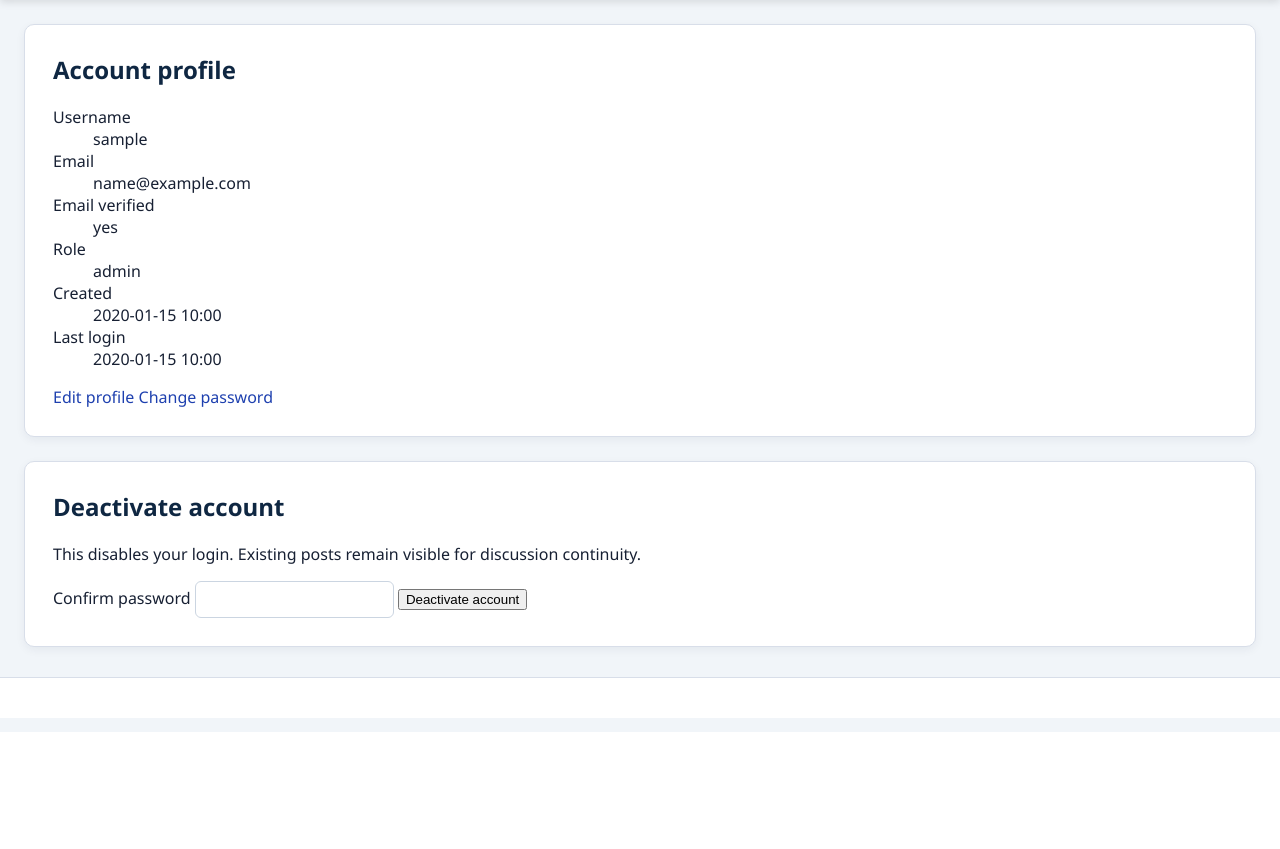
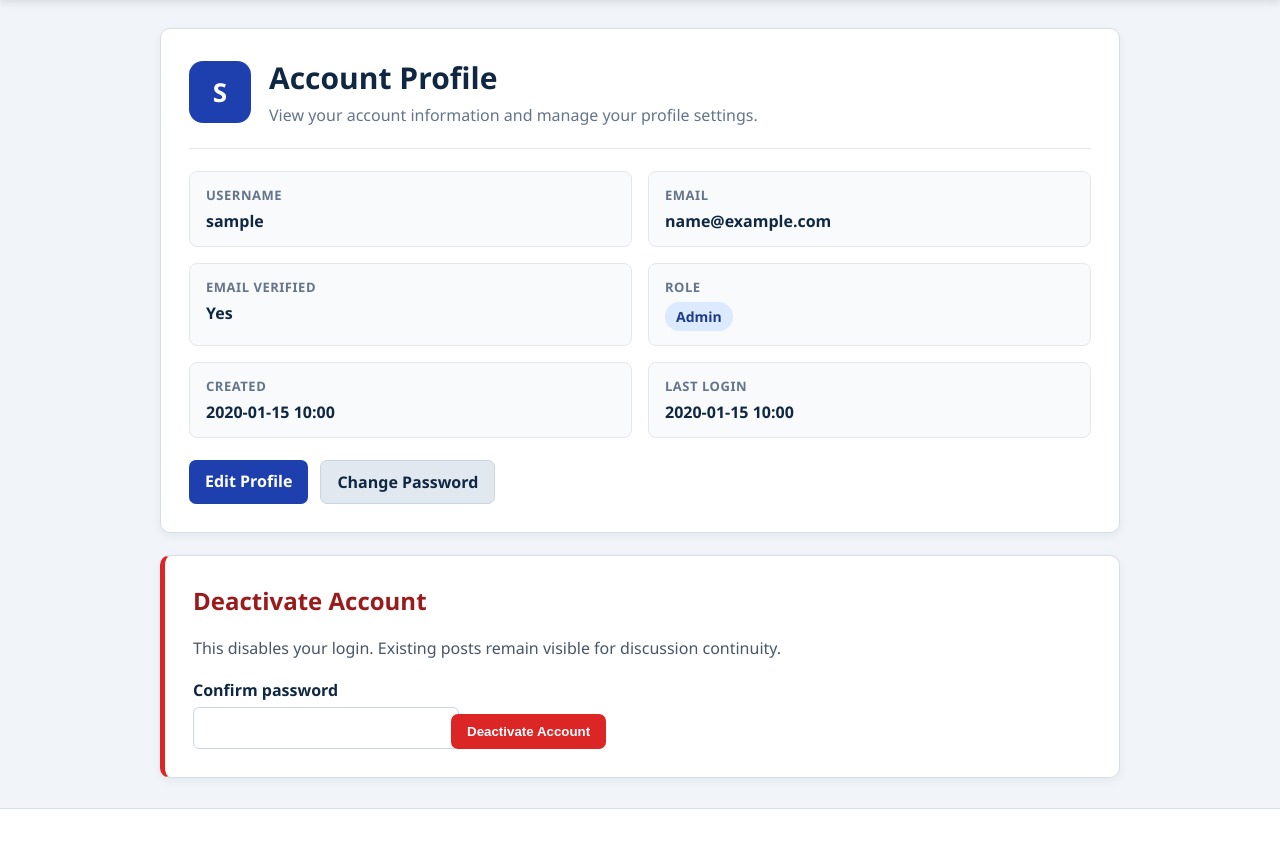
Before and after one commit to teoks/SITsecure2516, a Flask app: page /profile in a window 1280 px wide. Shown: the part 68-917 px from the top of the page. Before the commit the page ends 800 px from the top, so only its background shows below. Run offline with Flask 3, Linux system fonts and the light colour scheme; a user stored in the database is signed in; tables that the repository leaves empty hold one stand-in row (values such as "Sample post").

Commit message:
Improve account profile layout

```diff
--- a/app/static/css/style.css
+++ b/app/static/css/style.css
@@ -1094,3 +1094,171 @@ body {
     outline: none;
     box-shadow: 0 0 0 3px rgba(37, 99, 235, 0.12);
 }
+
+.profile-layout {
+    max-width: 960px;
+    margin: 28px auto;
+    display: flex;
+    flex-direction: column;
+    gap: 22px;
+}
+
+.profile-card {
+    background: #ffffff;
+    border: 1px solid #d8dee9;
+    border-radius: 10px;
+    padding: 28px;
+    box-shadow: 0 3px 10px rgba(15, 39, 66, 0.06);
+}
+
+.profile-header {
+    display: flex;
+    align-items: center;
+    gap: 18px;
+    padding-bottom: 22px;
+    border-bottom: 1px solid #e5e7eb;
+    margin-bottom: 22px;
+}
+
+.profile-avatar {
+    width: 62px;
+    height: 62px;
+    border-radius: 14px;
+    background: #1e40af;
+    color: #ffffff;
+    display: flex;
+    align-items: center;
+    justify-content: center;
+    font-size: 26px;
+    font-weight: 700;
+}
+
+.profile-header h1 {
+    margin: 0 0 6px;
+    color: #0f2742;
+    font-size: 30px;
+}
+
+.profile-header p {
+    margin: 0;
+    color: #64748b;
+}
+
+.profile-details-grid {
+    display: grid;
+    grid-template-columns: repeat(2, minmax(0, 1fr));
+    gap: 16px;
+}
+
+.profile-detail {
+    background: #f8fafc;
+    border: 1px solid #e5e7eb;
+    border-radius: 8px;
+    padding: 14px 16px;
+}
+
+.detail-label {
+    display: block;
+    color: #64748b;
+    font-size: 13px;
+    font-weight: 700;
+    margin-bottom: 6px;
+    text-transform: uppercase;
+    letter-spacing: 0.04em;
+}
+
+.detail-value {
+    display: block;
+    color: #0f2742;
+    font-size: 16px;
+    font-weight: 600;
+}
+
+.role-badge {
+    display: inline-block;
+    width: fit-content;
+    background: #dbeafe;
+    color: #1e3a8a;
+    border-radius: 999px;
+    padding: 5px 11px;
+    font-size: 14px;
+    text-transform: capitalize;
+}
+
+.profile-actions {
+    display: flex;
+    gap: 12px;
+    margin-top: 22px;
+    flex-wrap: wrap;
+}
+
+.secondary-button {
+    display: inline-block;
+    background: #e2e8f0;
+    color: #0f2742 !important;
+    border: 1px solid #cbd5e1;
+    border-radius: 7px;
+    padding: 10px 16px;
+    font-weight: 700;
+    text-decoration: none;
+}
+
+.secondary-button:hover {
+    background: #cbd5e1;
+    text-decoration: none;
+}
+
+.danger-card {
+    border-left: 5px solid #dc2626;
+}
+
+.danger-card h2 {
+    margin-top: 0;
+    color: #991b1b;
+}
+
+.danger-text {
+    color: #475569;
+    margin-bottom: 20px;
+}
+
+.deactivate-form {
+    display: flex;
+    align-items: end;
+    gap: 14px;
+    flex-wrap: wrap;
+}
+
+.deactivate-form .form-field {
+    margin-bottom: 0;
+}
+
+.danger-button {
+    background: #dc2626;
+    color: #ffffff;
+    border: none;
+    border-radius: 7px;
+    padding: 10px 16px;
+    font-weight: 700;
+    cursor: pointer;
+}
+
+.danger-button:hover {
+    background: #b91c1c;
+}
+
+@media (max-width: 700px) {
+    .profile-details-grid {
+        grid-template-columns: 1fr;
+    }
+
+    .profile-header {
+        align-items: flex-start;
+        flex-direction: column;
+    }
+
+    .deactivate-form {
+        flex-direction: column;
+        align-items: stretch;
+    }
+}
--- a/app/templates/auth/profile.html
+++ b/app/templates/auth/profile.html
@@ -1,35 +1,86 @@
 {% extends "base.html" %}
-{% block title %}Profile - Secure Student Forum{% endblock %}
+{% block title %}Account Profile - Secure Student Forum{% endblock %}
+
 {% block content %}
-<section class="card">
-    <h1>Account profile</h1>
-    <dl class="details">
-        <dt>Username</dt><dd>{{ current_user.username }}</dd>
-        <dt>Email</dt><dd>{{ current_user.email }}</dd>
-        <dt>Email verified</dt><dd>{{ 'yes' if current_user.email_verified else 'no' }}</dd>
-        <dt>Role</dt><dd>{{ current_user.role }}</dd>
-        <dt>Created</dt><dd>{{ current_user.created_at.strftime('%Y-%m-%d %H:%M') }}</dd>
-        <dt>Last login</dt><dd>{{ current_user.last_login_at.strftime('%Y-%m-%d %H:%M') if current_user.last_login_at else 'Not recorded' }}</dd>
-    </dl>
-    {% if not current_user.email_verified %}
-    <form method="post" action="{{ url_for('auth.resend_verification') }}">
-        <input type="hidden" name="_csrf_token" value="{{ csrf_token() }}">
-        <button type="submit" class="secondary">Generate verification link</button>
-    </form>
+<div class="profile-layout">
+
+    <section class="profile-card">
+        <div class="profile-header">
+            <div class="profile-avatar">
+                {{ current_user.username[0]|upper }}
+            </div>
+
+            <div>
+                <h1>Account Profile</h1>
+                <p>View your account information and manage your profile settings.</p>
+            </div>
+        </div>
+
+        <div class="profile-details-grid">
+            <div class="profile-detail">
+                <span class="detail-label">Username</span>
+                <span class="detail-value">{{ current_user.username }}</span>
+            </div>
+
+            <div class="profile-detail">
+                <span class="detail-label">Email</span>
+                <span class="detail-value">{{ current_user.email }}</span>
+            </div>
+
+            <div class="profile-detail">
+                <span class="detail-label">Email verified</span>
+                <span class="detail-value">
+                    {% if current_user.email_verified %}
+                        Yes
+                    {% else %}
+                        No
                     {% endif %}
-    <div class="actions">
-        <a class="button" href="{{ url_for('auth.edit_profile') }}">Edit profile</a>
-        <a class="button secondary" href="{{ url_for('auth.change_password') }}">Change password</a>
+                </span>
+            </div>
+
+            <div class="profile-detail">
+                <span class="detail-label">Role</span>
+                <span class="detail-value role-badge">{{ current_user.role }}</span>
+            </div>
+
+            <div class="profile-detail">
+                <span class="detail-label">Created</span>
+                <span class="detail-value">
+                    {{ current_user.created_at.strftime('%Y-%m-%d %H:%M') if current_user.created_at else '-' }}
+                </span>
+            </div>
+
+            <div class="profile-detail">
+                <span class="detail-label">Last login</span>
+                <span class="detail-value">
+                    {{ current_user.last_login_at.strftime('%Y-%m-%d %H:%M') if current_user.last_login_at else '-' }}
+                </span>
+            </div>
+        </div>
+
+        <div class="profile-actions">
+            <a href="{{ url_for('auth.edit_profile') }}" class="enterprise-button">Edit Profile</a>
+            <a href="{{ url_for('auth.change_password') }}" class="secondary-button">Change Password</a>
         </div>
     </section>
-<section class="card danger-zone">
-    <h2>Deactivate account</h2>
-    <p>This disables your login. Existing posts remain visible for discussion continuity.</p>
-    <form method="post" action="{{ url_for('auth.delete_account') }}">
+
+    <section class="profile-card danger-card">
+        <h2>Deactivate Account</h2>
+        <p class="danger-text">
+            This disables your login. Existing posts remain visible for discussion continuity.
+        </p>
+
+        <form method="post" class="deactivate-form">
             <input type="hidden" name="_csrf_token" value="{{ csrf_token() }}">
+
+            <div class="form-field">
                 <label for="password">Confirm password</label>
                 <input id="password" name="password" type="password" required>
-        <button type="submit" class="danger">Deactivate account</button>
+            </div>
+
+            <button type="submit" class="danger-button">Deactivate Account</button>
         </form>
     </section>
+
+</div>
 {% endblock %}
```
Lines whose indentation alone changed are shown as unchanged.
